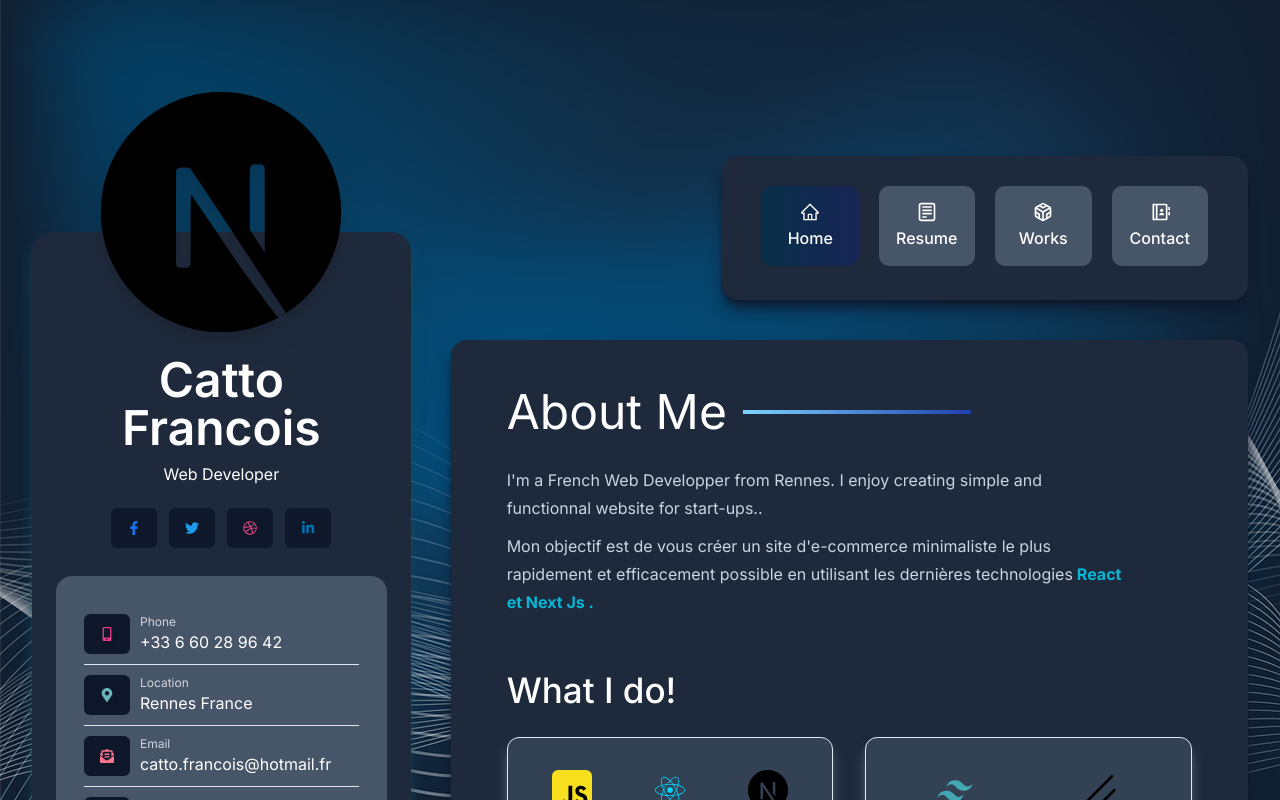
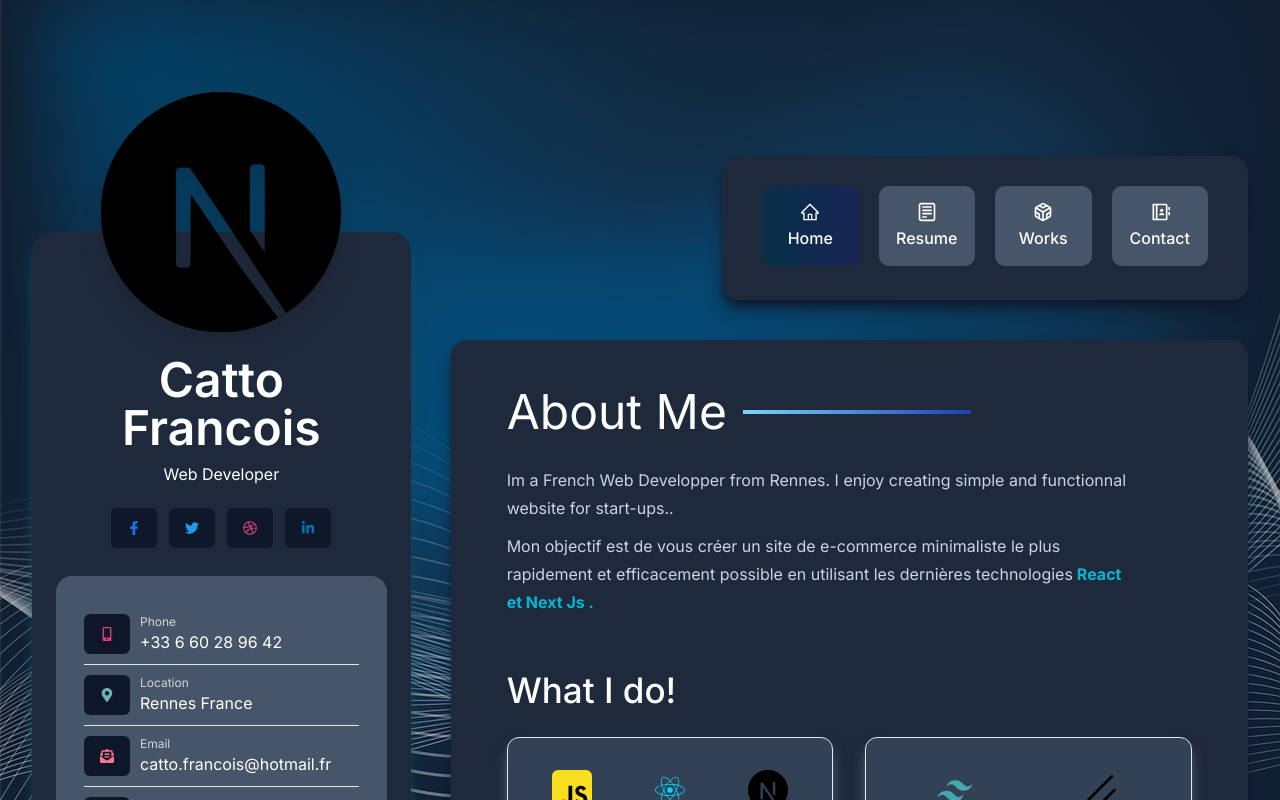
Before and after one commit to linkoten/Portfolio, a Next.js app: page / in a window 1280 px wide. Shown: the top 800 px of the page. Built offline with nearby package versions, Linux system fonts and the light colour scheme.

Commit message:
suppression des accolades dans le texte about

```diff
--- a/src/components/bloc/About.tsx
+++ b/src/components/bloc/About.tsx
@@ -75,12 +75,12 @@
                     <div className='col-span-12 space-y-2.5'>
                         <div className='lg:mr-16'>
                             <p className=" leading-7">
-                                I'm a French Web Developper from Rennes. I enjoy creating simple and
+                                Im a French Web Developper from Rennes. I enjoy creating simple and
                                 functionnal website for start-ups..
                             </p>
                             <p className="text-gray-lite leading-7 mt-2.5 dark:text-color-910">
                                 Mon objectif est de vous créer un site
-                                d'e-commerce minimaliste le plus
+                                de e-commerce minimaliste le plus
                                 rapidement et efficacement possible en
                                 utilisant les dernières technologies
                                 <span className=" font-bold px-1 text-cyan-500 ">
```
